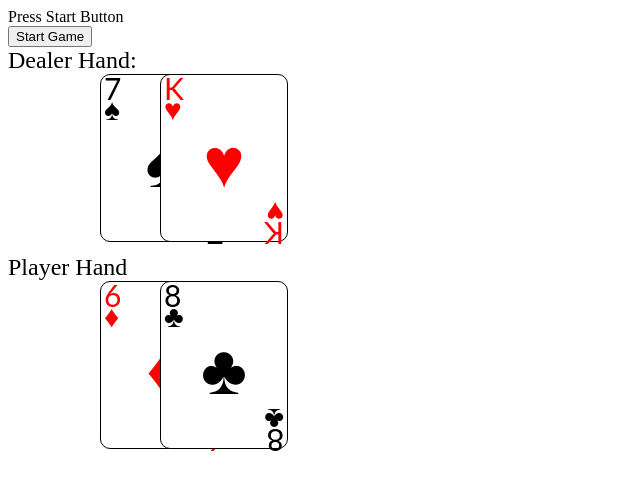
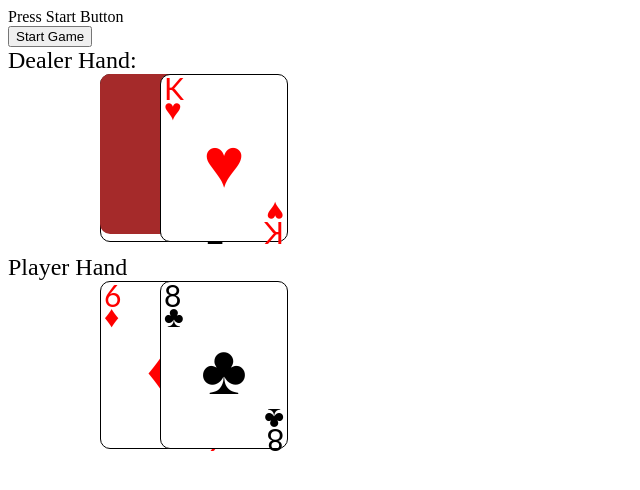
Before and after one commit to ggrant-fs/SEI-PROJECT-1, a plain HTML site: page index.html in a window 1280 px wide. Both pictures are taken after a click on the button "Start Game". Shown: the whole page, without its empty margins (0-640 px from the left). Drawn offline with Linux system fonts and the light colour scheme.

Commit message:
updated CSS

```diff
--- a/index.html
+++ b/index.html
@@ -17,6 +17,14 @@
   color: black;
 }
 
+#cover{
+    height: 160px;
+    width: 120px;
+    background-color: brown;
+    border-radius: 10px;
+    position:absolute;
+    border-radius: 10px;
+}
 .icard {
   height: 160px;
   width: 120px;
@@ -153,6 +161,12 @@
              dealerCard.push(cards[cardCount]);
              dealerHolder.innerHTML += cardOutput(cardCount,i);
              cardCount++
+             //the conditional statement in regards to the hidden card.
+             // if the card that is pushed into the dealerhoder array has
+             //an index positon of 0 it is hidden otherwise it's facefoward from the start
+             if(i == 0){
+                 dealerHolder.innerHTML += '<div id="cover" style="left:100px;"></div>';
+             }
              playerCard.push(cards[cardCount]);
              playerHolder.innerHTML += cardOutput(cardCount,i);
              cardCount++
```
